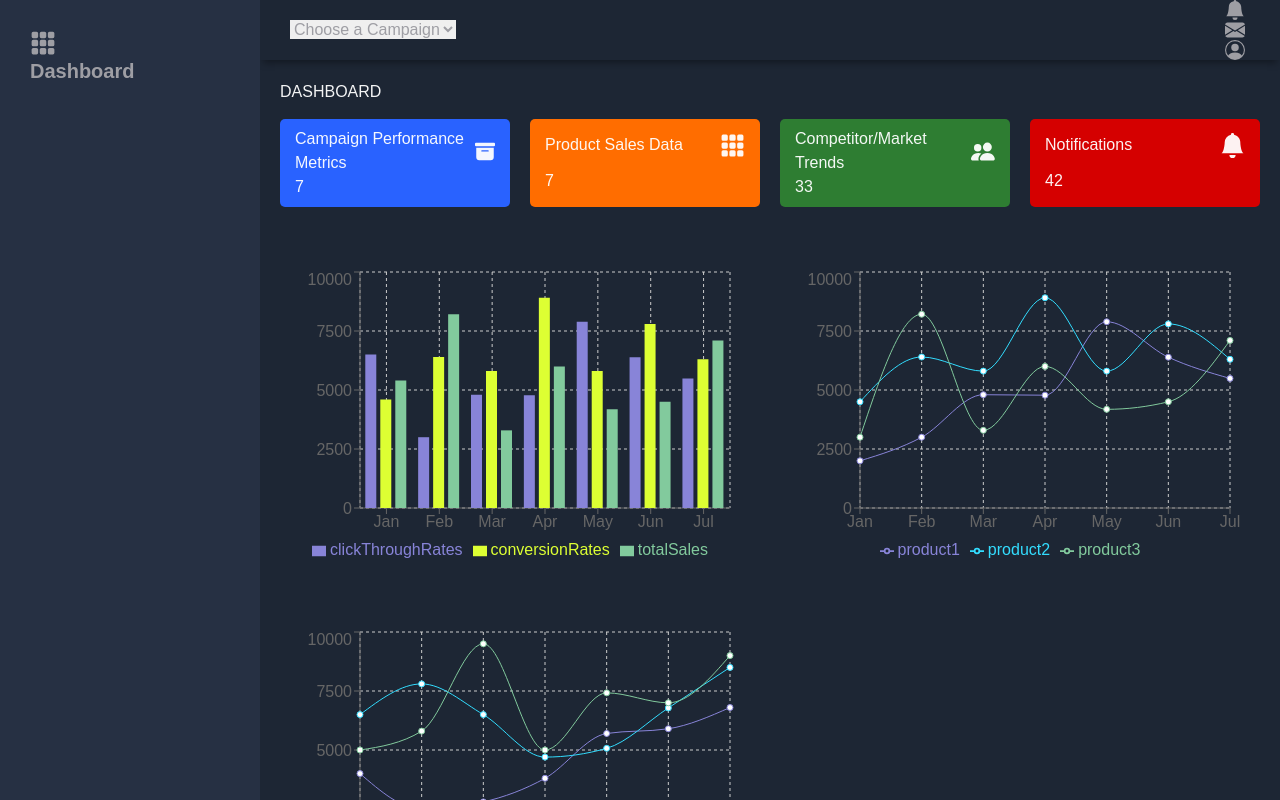
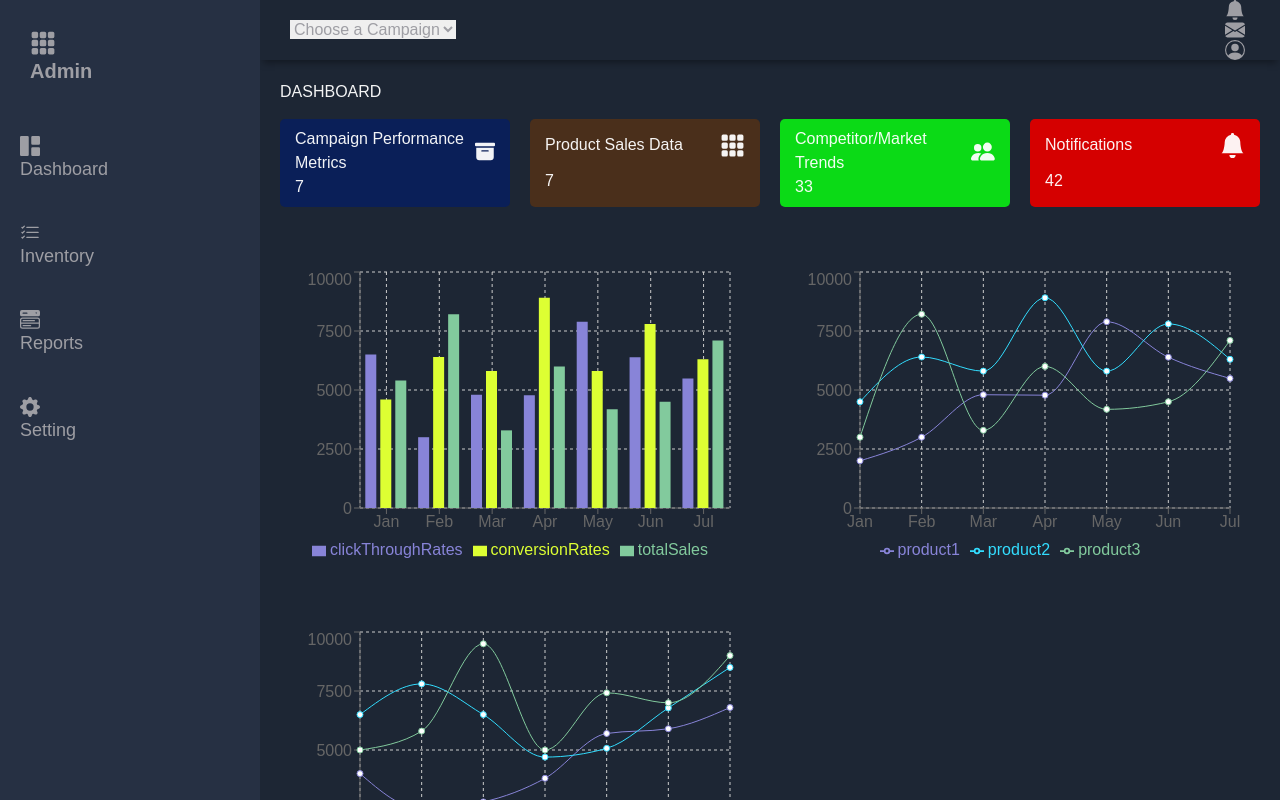
Before and after one commit to fGiordi/dashboard-next, a React (Vite) app: page / in a window 1280 px wide. Built offline with nearby package versions, Linux system fonts and the light colour scheme.

Commit message:
updated side bar

```diff
--- a/src/index.css
+++ b/src/index.css
@@ -143,15 +143,15 @@ body {
 }
 
 .card:first-child {
-  background-color: #2962ff;
+  background-color: #0a1f58;
 }
 
 .card:nth-child(2) {
-  background-color: #ff6d00;
+  background-color: #4a2f1b;
 }
 
 .card:nth-child(3) {
-  background-color: #2e7d32;
+  background-color: #0bda16;
 }
 
 .card:nth-child(4) {
@@ -202,7 +202,6 @@ body {
     display: inline;
   }
 }
-/* Small <= 768px */
 
 @media screen and (max-width: 768px) {
   .main-cards {
--- a/src/layouts/Sidebar.tsx
+++ b/src/layouts/Sidebar.tsx
@@ -1,6 +1,6 @@
-import React from 'react'
 import {
-BsFillGrid3X3GapFill
+	BsFillGearFill,
+BsFillGrid3X3GapFill, BsGrid1X2Fill, BsListCheck, BsMenuButtonWideFill
 }
 	from 'react-icons/bs'
 
@@ -14,10 +14,32 @@ function Sidebar({ openSidebarToggle, openSidebar }: ISidebar) {
 		<aside id="sidebar" className={openSidebar ? "sidebar-responsive" : ""}>
 			<div className='sidebar-title'>
 				<div className='sidebar-brand'>
-					<BsFillGrid3X3GapFill className='icon_header' /> Dashboard
+					<BsFillGrid3X3GapFill className='icon_header' /> Admin
 				</div>
 				<span className='icon close_icon' onClick={openSidebarToggle}>X</span>
 			</div>
+			<ul className='sidebar-list'>
+            <li className='sidebar-list-item'>
+                <a href="">
+                    <BsGrid1X2Fill className='icon'/> Dashboard
+                </a>
+            </li>
+            <li className='sidebar-list-item'>
+                <a href="">
+                    <BsListCheck className='icon'/> Inventory
+                </a>
+            </li>
+            <li className='sidebar-list-item'>
+                <a href="">
+                    <BsMenuButtonWideFill className='icon'/> Reports
+                </a>
+            </li>
+            <li className='sidebar-list-item'>
+                <a href="">
+                    <BsFillGearFill className='icon'/> Setting
+                </a>
+            </li>
+        </ul>
 		</aside>
 	)
 }
```
